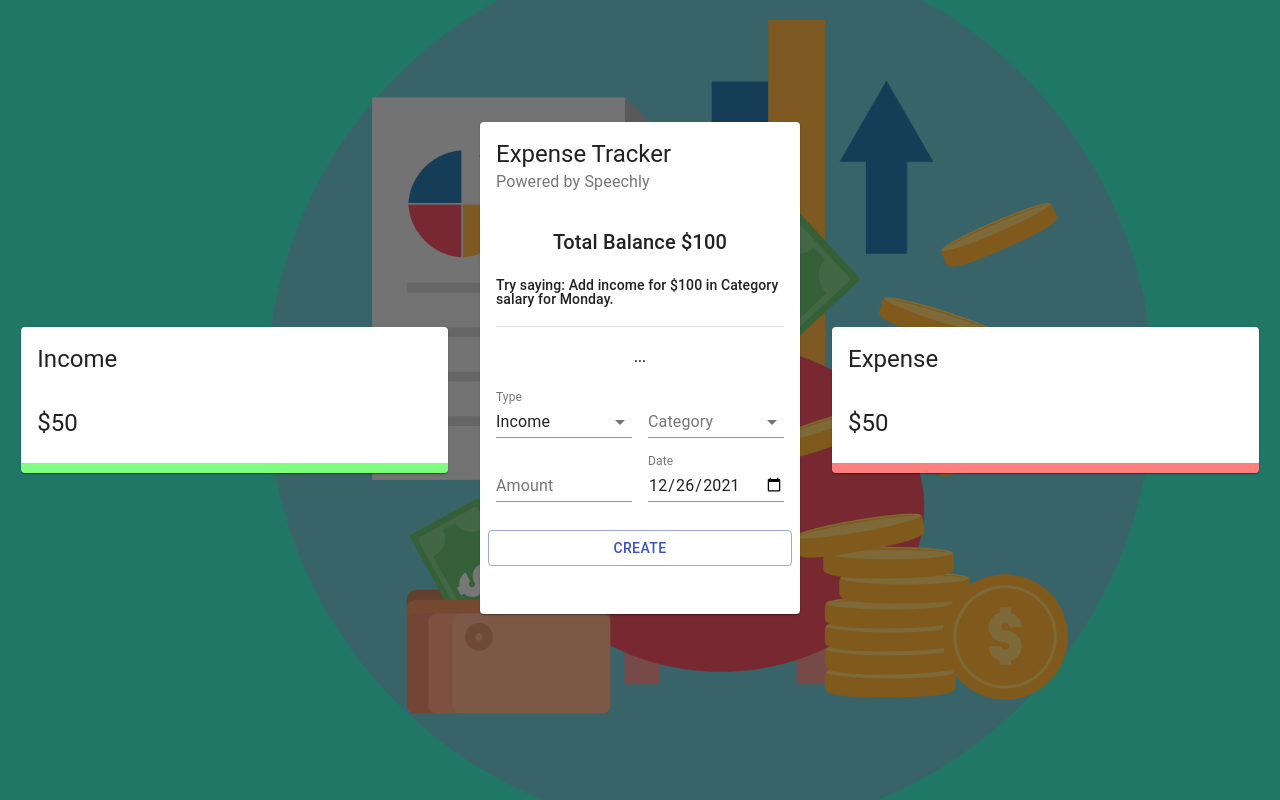
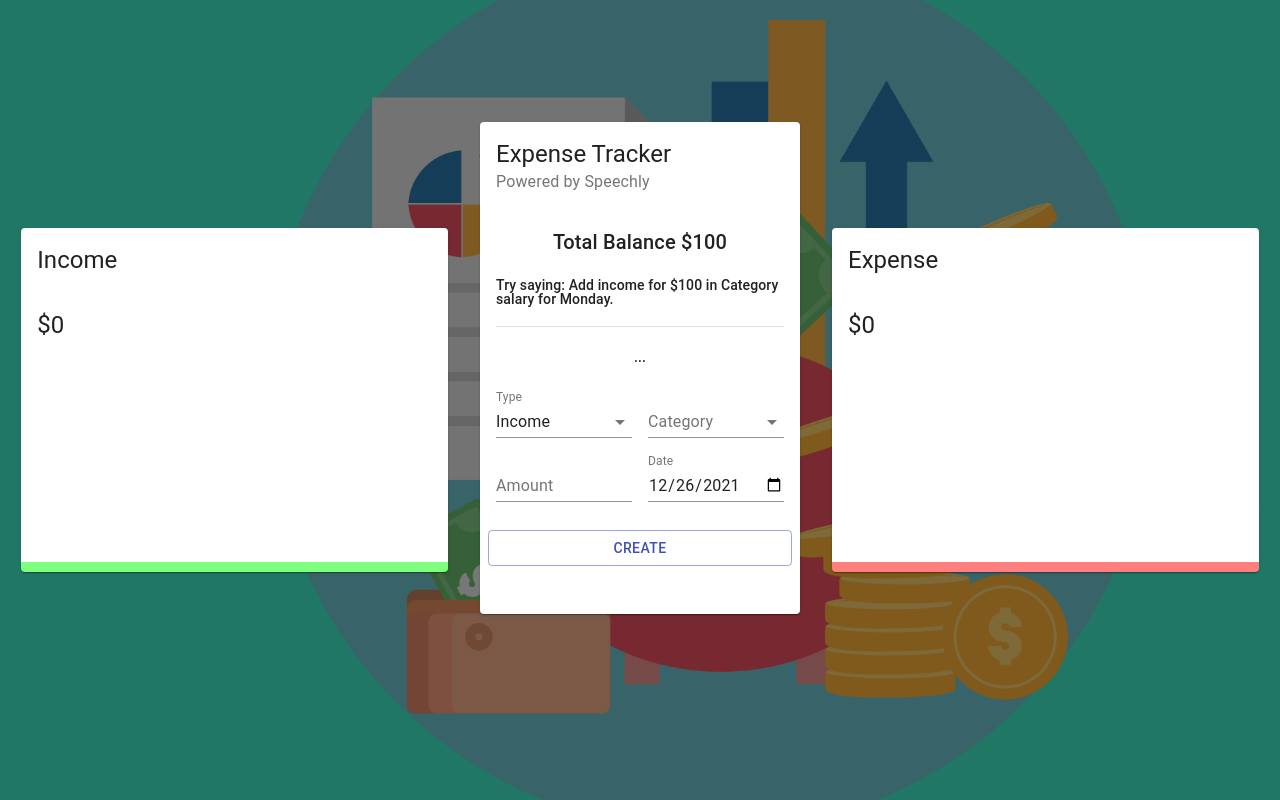
Before and after one commit to shubham21699/Expense-Tracker, a React (Create React App) app: page / in a window 1280 px wide. Built offline with nearby package versions, Linux system fonts and the light colour scheme.

Commit message:
Chart functionality has been added to both income and expense categories.

```diff
--- a/package.json
+++ b/package.json
@@ -13,9 +13,9 @@
     "@testing-library/user-event": "^13.5.0",
     "chart.js": "^2.9.4",
     "react": "^16.12.0",
-    "react-chartjs-2": "^2.11.1",
+    "react-chartjs-2": "^2.11.2",
     "react-dom": "^16.12.0",
-    "react-scripts": "5.0.0",
+    "react-scripts": "^2.1.3",
     "uuid": "^8.3.2",
     "web-vitals": "^2.1.2"
   },
--- a/src/components/Details/Details.jsx
+++ b/src/components/Details/Details.jsx
@@ -2,21 +2,21 @@
 import { Card, CardHeader, CardContent, Typography } from '@material-ui/core';
 import { Doughnut } from 'react-chartjs-2';
 import useStyles from './DetailStyles';
+import useTransactions from '../../useTransactions';
 
 const Details = ({ title }) => {
     const classes = useStyles();
+    const { total, chartData } = useTransactions(title);
 
     return (
         <Card className={title === 'Income' ? classes.income : classes.expense}>
             <CardHeader title={title} />
             <CardContent>
-                <Typography variant='h5'>
-                    $50
-                </Typography>
-                {/* <Doughnut data="DATA" /> */}
+                <Typography variant='h5'>${total}</Typography>
+                <Doughnut data={chartData} />
             </CardContent>
         </Card>
-    )
+    );
 }
 
 export default Details
--- /dev/null
+++ b/src/useTransactions.js
@@ -0,0 +1,37 @@
+import { useContext } from 'react';
+import { ExpenseTrackerContext } from './context/context';
+import { incomeCategories, expenseCategories, resetCategories } from './categories';
+
+const useTransactions = ( title ) => {
+
+    resetCategories();
+    const { transactions } = useContext(ExpenseTrackerContext);
+    const transactionsPerType = transactions.filter((transaction) => transaction.type === title);
+    const total = transactionsPerType.reduce((accumulator, currentValue) => accumulator += currentValue.amount, 0);
+    const categories = title === 'Income' ? incomeCategories : expenseCategories;
+
+    console.log({transactionsPerType, total, categories});
+
+    transactionsPerType.forEach((transaction) => {
+        const category = categories.find((one_specific_category) => one_specific_category.type === transaction.category);
+
+        if(category) {
+            category.amount += transaction.amount;
+        }
+    });
+
+    const filteredCategories = categories.filter((category) => category.amount > 0);
+
+    const chartData = {
+        datasets: [{
+            data: filteredCategories.map((category) => category.amount),
+            backgroundColor: filteredCategories.map((category) => category.color),
+        }],
+        labels: filteredCategories.map((category) => category.type)
+    };
+
+    return { total, chartData };
+
+}
+
+export default useTransactions;
```
Also changed, not shown: 1 other file (tests, documents, lock files or other folders).
